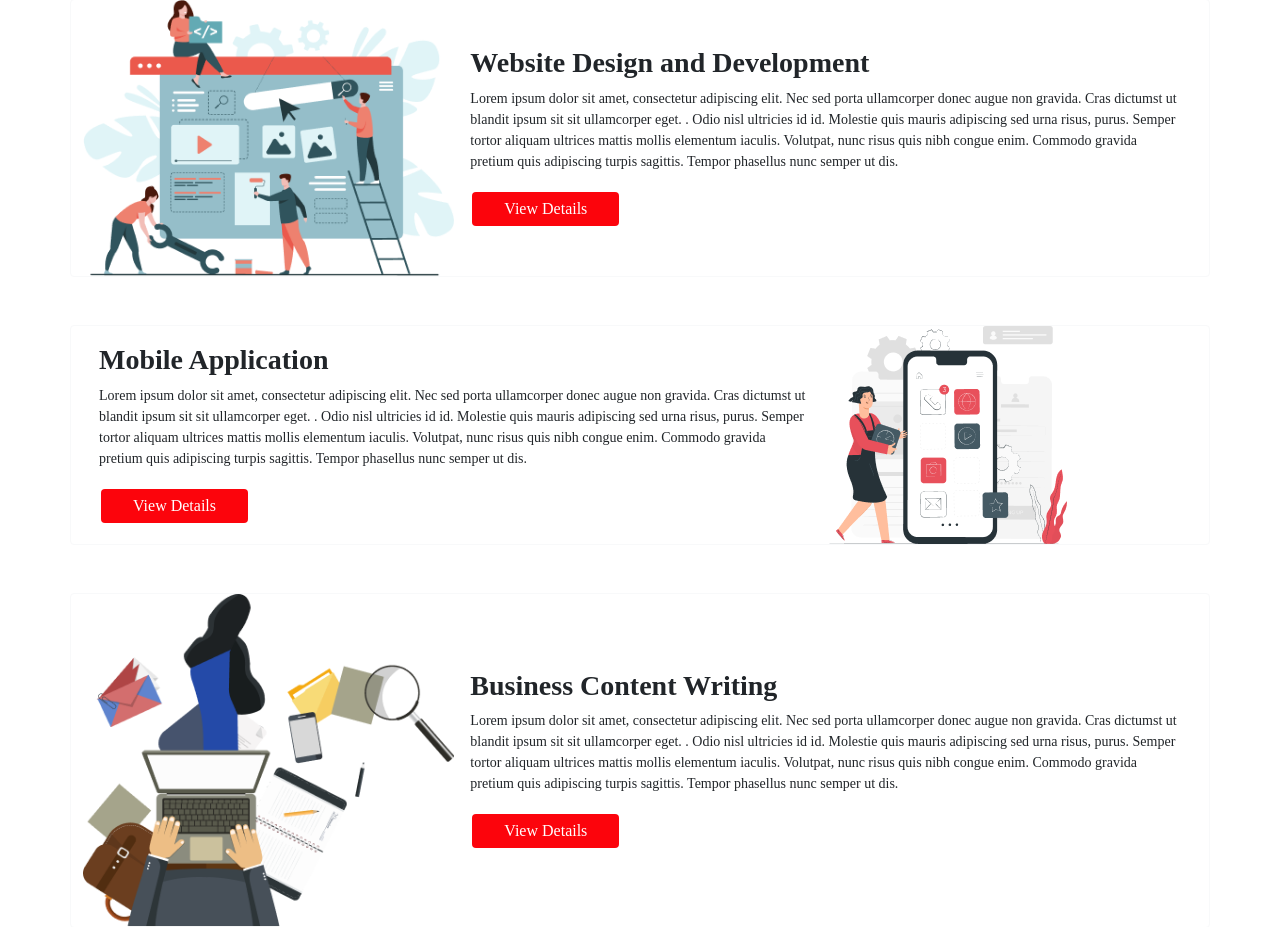
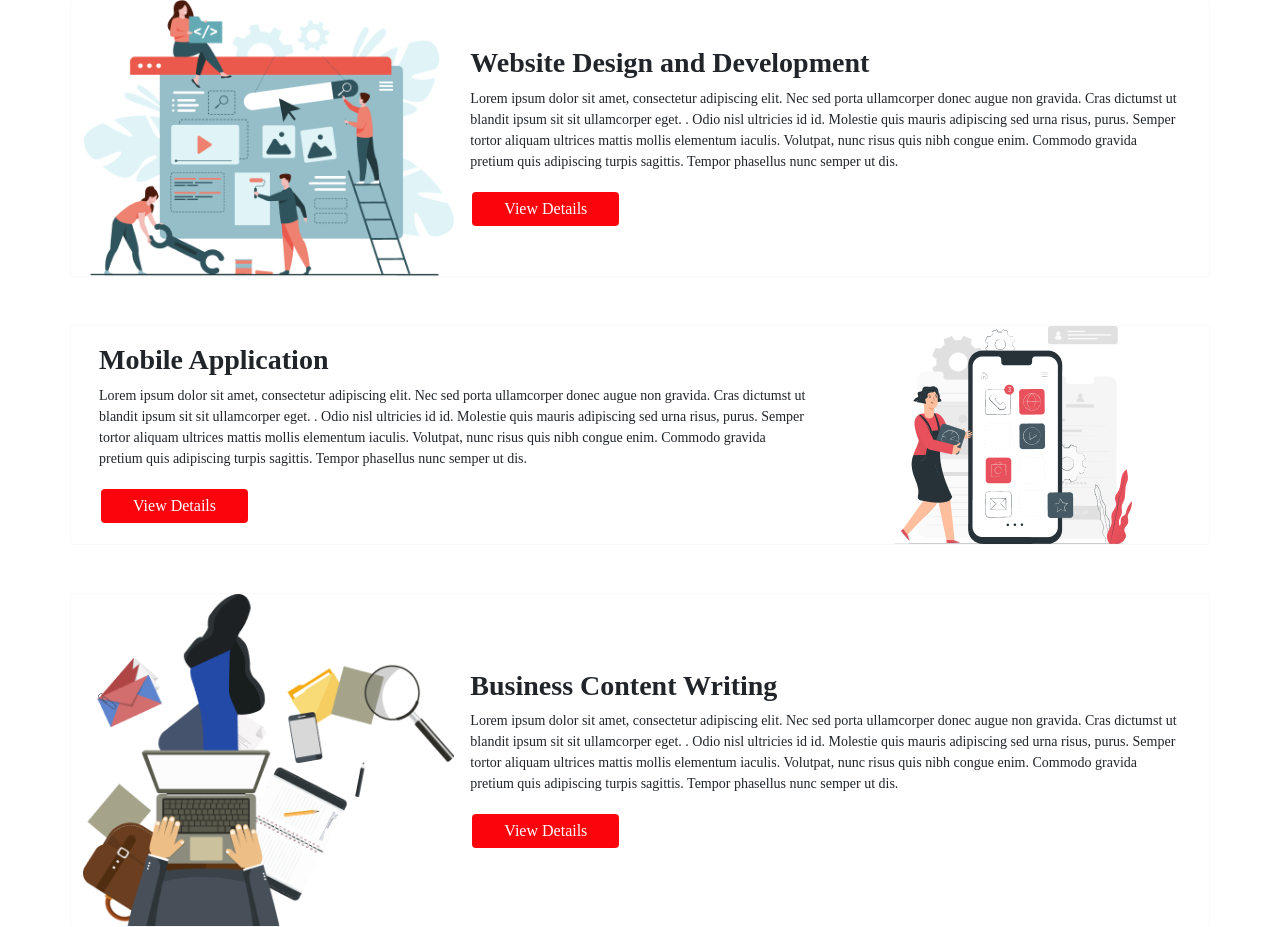
Before and after one commit to Birajramtel/sewatech_homepage, a PHP site: page / in a window 1280 px wide. Shown: the part 1147-2074 px from the top of the page. Run offline with PHP 8.4, Linux system fonts and the light colour scheme; some libraries are stand-ins or nearby versions; some web fonts are replaced.

Commit message:
Homepage our services changed

```diff
--- a/index.php
+++ b/index.php
@@ -98,7 +98,7 @@
             <div class="row">
                 <div class="card border-light mb-5">
                     <div class="row g-0">
-                        <div class="col-md-4">
+                        <div class="col-md-4 d-flex justify-content-center d-none d-md-block">
                             <img src="./img/homepage/website_design_and_development.png" class="img-fluid rounded-start" alt="Website Design and Development">
                         </div>
                         <div class="col-md-8 d-flex justify-content-center my-0">
@@ -111,6 +111,9 @@
                                     semper ut dis. </p>
                                 <button class="btn btn_pro">View Details</button>
                             </div>
+                        </div>
+                        <div class="col-md-4 d-flex justify-content-center d-block d-md-none">
+                            <img src="./img/homepage/website_design_and_development.png" class="img-fluid rounded-start" alt="Website Design and Development">
                         </div>
                     </div>
                 </div>
@@ -129,7 +132,7 @@
                                 <button class="btn btn-danger btn_pro">View Details</button>
                             </div>
                         </div>
-                        <div class="col-md-4">
+                        <div class="col-md-4 d-flex justify-content-center">
                             <img src="./img/homepage/mobile_application.png" class="img-fluid rounded-start" alt="Mobile Application">
                         </div>
                     </div>
@@ -138,7 +141,7 @@
             <div class="row">
                 <div class="card border-light mb-5">
                     <div class="row g-0">
-                        <div class="col-md-4">
+                        <div class="col-md-4 d-flex justify-content-center d-none d-md-block">
                             <img src="./img/homepage/business_content_writing.png" class="img-fluid rounded-start" alt="Business Content Writing">
                         </div>
                         <div class="col-md-8 d-flex justify-content-center my-0">
@@ -151,6 +154,9 @@
                                         semper ut dis. </p>
                                 <button class="btn btn-danger btn_pro">View Details</button>
                             </div>
+                        </div>
+                        <div class="col-md-4 d-flex justify-content-center d-block d-md-none">
+                            <img src="./img/homepage/business_content_writing.png" class="img-fluid rounded-start" alt="Business Content Writing">
                         </div>
                     </div>
                 </div>
@@ -169,7 +175,7 @@
                                 <button class="btn btn-danger btn_pro">View Details</button>
                             </div>
                         </div>
-                        <div class="col-md-4">
+                        <div class="col-md-4 d-flex justify-content-center">
                             <img src="./img/homepage/photography_and_videography.png" class="img-fluid rounded-start" alt="Photography and Videography">
                         </div>
                     </div>
```
